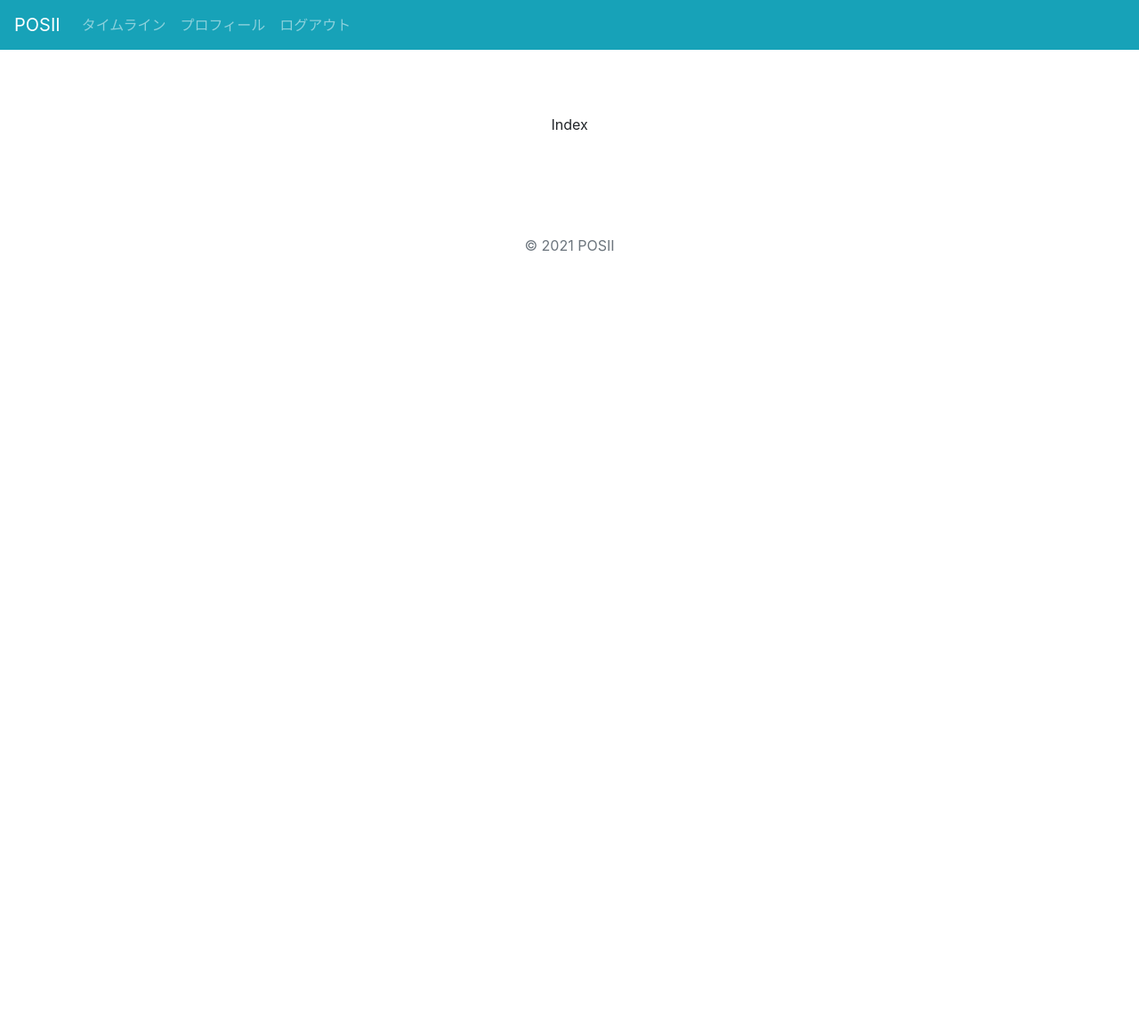
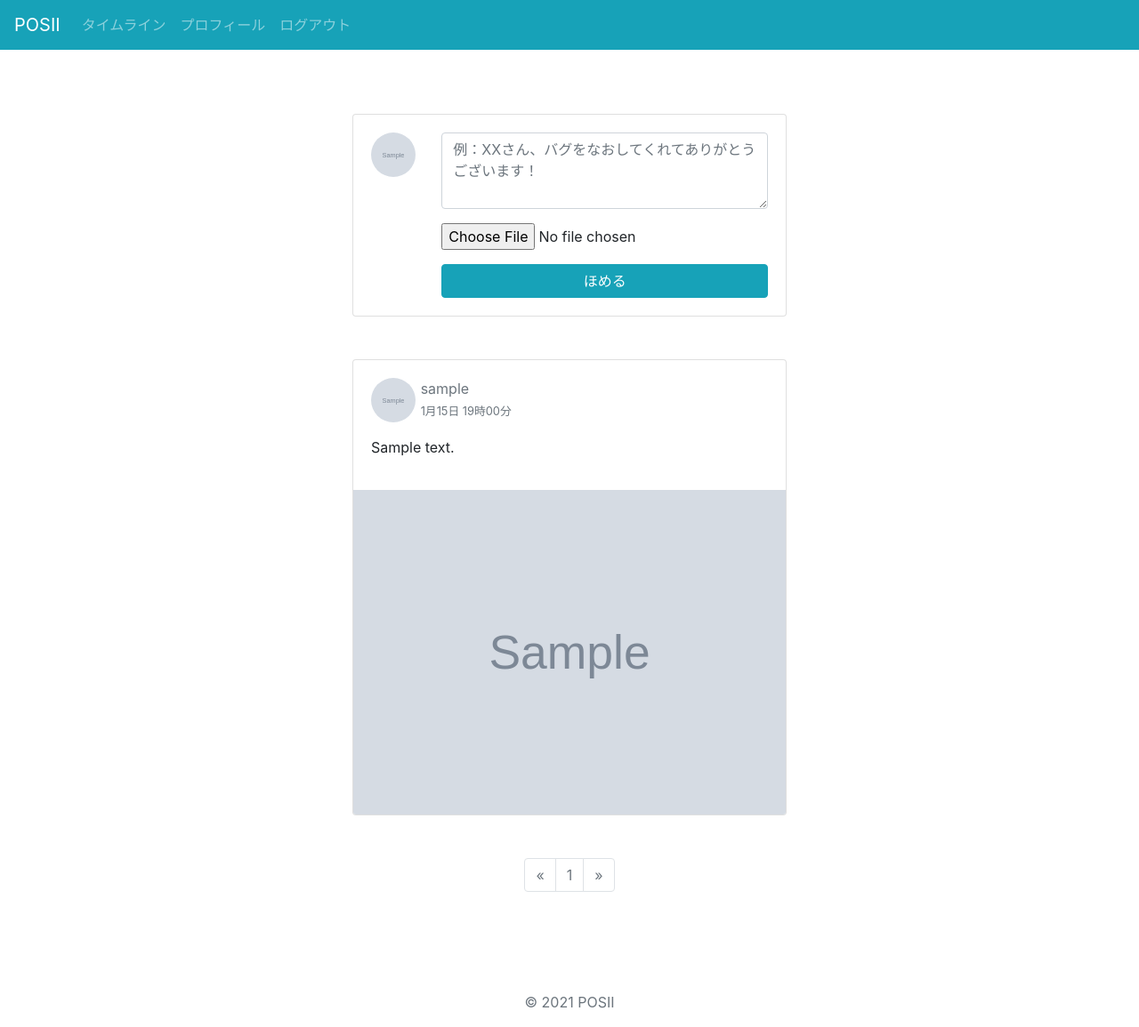
Before and after one commit to katuhito/katupro008, a Django app: page / in a window 1280 px wide. Shown: the whole page at 89% size. Before the commit the page ends 283 px from the top, so only its background shows below. Run offline with Django 3.2, Linux system fonts and the light colour scheme; a user stored in the database is signed in; tables that the repository leaves empty hold one stand-in row (values such as "Sample post"); grey boxes marked "Sample" are stand-in pictures; some libraries are stand-ins or nearby versions.

Commit message:
timeline

```diff
--- a/timeline/static/css/style.css
+++ b/timeline/static/css/style.css
@@ -35,3 +35,8 @@ body {
 .from-group {
     word-break: break-all;
 }
+
+.profile-post-photo {
+    width: 50px;
+    height: 50px;
+}
--- a/timeline/templates/index.html
+++ b/timeline/templates/index.html
@@ -1,7 +1,77 @@
 {% extends 'base.html' %}
+{% load static %}
+{% block title %}トップページ | POSII{% endblock %}
+{% block contents %}
+<div class="card mb-5 text-left">
+  <div class="card-body">
+    <div class="row">
+      <div class="col-2">
+        <img src="{% if user.thumbnail %}{{ user.thumbnail.url }}{% else %}{% static 'images/no_photo.png' %}{% endif %}" class="rounded-circle post-photo">
+      </div>
+      <div class="col-10">
+        <form method="post" action="{% url 'timeline:create' %}" enctype="multipart/form-data">
+          {% csrf_token %}
+          <div class="form-group">
+            <textarea class="form-control" id="exampleFormControlTextarea1"  name="text" rows="3" placeholder="例：XXさん、バグをなおしてくれてありがとうございます！"></textarea>
+          </div>
+          <div class="form-group mt-1">
+            <label for="file">画像アップロード</label>
+            <input type="file" class="form-control-file" id="exampleFormControlFile1" name="photo">
+          </div>
+          <button class="btn btn-info btn-block" type="submit">ほめる</button>
+        </form>
+      </div>
+    </div>
+  </div>
+</div>
 
-{% block title %}トップページ | POSII{% endblock %}
+{% for post in object_list %}
+<div class="card mb-5 text-left">
+  <div class="card-body">
+    <div class="row">
+      <div class="col-1">
+        <a href="{% url 'accounts:detail' post.author.id %}"><img src="{% if post.author.thumbnail %}{{ post.author.thumbnail.url }}{% else %}{% static 'images/no_photo.png' %}{% endif %}" class="rounded-circle profile-post-photo"></a>
+      </div>
+      <div class="col-10 ml-3">
+        <a href="{% url 'accounts:detail' post.author.id %}" class="text-secondary">{{ post.author }}</a><br>
+        <small class="text-muted">{{ post.created_at | date:"n月j日 H時i分" }}</small>
+      </div>
+    </div>
+    <p class="card-text mt-2">{{ post.text | linebreaks }}</p>
+  </div>
+  {% if post.post_photo %}
+  <img class="card-img-bottom" src="{{ post.post_photo.url }}" alt="Card image cap">
+  {% endif %}
+</div>
+{% endfor %}
 
-{% block contents %}
-<p>Index</p>
+<nav>
+  <ul class="pagination justify-content-center">
+  {% if page_obj.has_previous %}
+    <li class="page-item">
+      <a class="page-link text-info" href="?page={{ page_obj.previous_page_number }}" tabindex="-1">&laquo;</a>
+    </li>
+  {% else %}
+    <li class="page-item disabled"><span class="page-link">
+      &laquo;</span></a>
+    </li>
+  {% endif %}
+  {% for i in page_obj.paginator.page_range %}
+  {% if page_obj.number == i %}
+    <li class="page-item disabled"><span class="page-link">{{ i }}</span></li>
+  {% else %}
+    <li class="page-item"><a class="page-link text-info" href="?page={{ i }}">{{ i }}</a></li>
+  {% endif %}
+  {% endfor %}
+  {% if page_obj.has_next %}
+    <li class="page-item">
+      <a class="page-link text-info" href="?page={{ page_obj.next_page_number }}">&raquo;</a>
+    </li>
+  {% else %}
+    <li class="page-item disabled">
+      <span class="page-link">&raquo;</span>
+    </li>
+  {% endif %}
+  </ul>
+</nav>
 {% endblock %}
--- a/timeline/urls.py
+++ b/timeline/urls.py
@@ -1,3 +1,4 @@
+from unicodedata import name
 from django.urls import path
 from . import views
 
@@ -5,4 +6,5 @@ app_name = 'timeline'
 
 urlpatterns = [
     path('', views.index, name="index"),
+    path('create/', views.create, name='create'),
 ]
--- a/timeline/views.py
+++ b/timeline/views.py
@@ -1,7 +1,31 @@
-from django.shortcuts import render
 from django.views import generic
+from .models import Post
+from django.contrib.auth.mixins import LoginRequiredMixin
+from .forms import PostForm
+from django.contrib import messages
+from django.shortcuts import redirect
+from django.urls import reverse_lazy
 
-class IndexView(generic.TemplateView):
+class IndexView(LoginRequiredMixin, generic.ListView):
     template_name = 'index.html'
+    paginate_by = 10
 
-index =IndexView.as_view()
+    def get_queryset(self):
+        posts = Post.objects.order_by('-created_at')
+        return posts
+
+class CreateView(LoginRequiredMixin, generic.CreateView):
+    form_class = PostForm
+    success_url = reverse_lazy('timeline:index')
+
+    def form_valid(self, form):
+        form.instance.author_id = self.request.user.id
+        messages.success(self.request, '投稿が完了しました。')
+        return super(CreateView, self).form_valid(form)
+
+    def form_invalid(self, form):
+        messages.warning(self.request, '投稿が失敗しました。')
+        return redirect('timeline:index')
+
+index=IndexView.as_view()
+create = CreateView.as_view()
```
Also changed, not shown: timeline/forms.py (added, +7 -0 lines).
